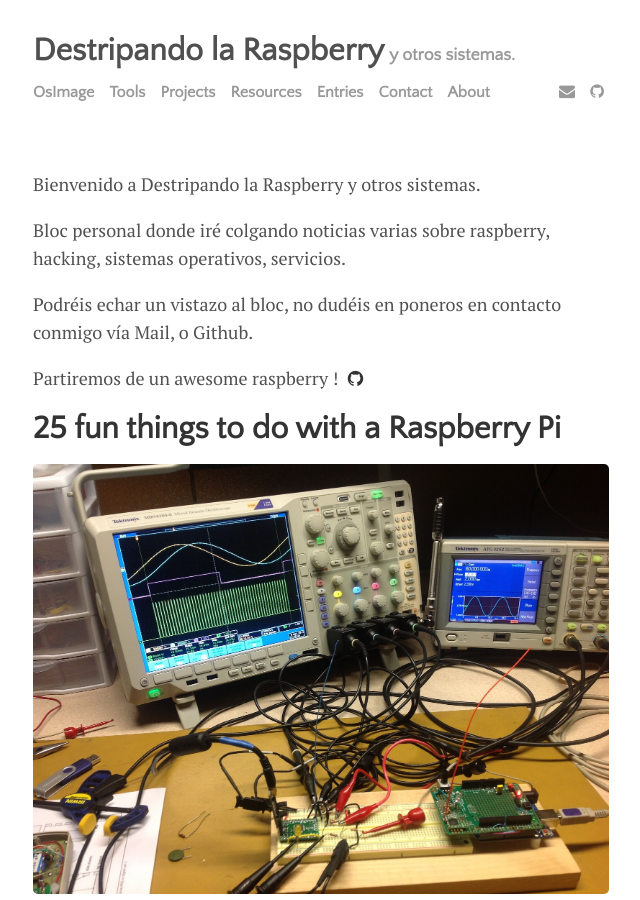
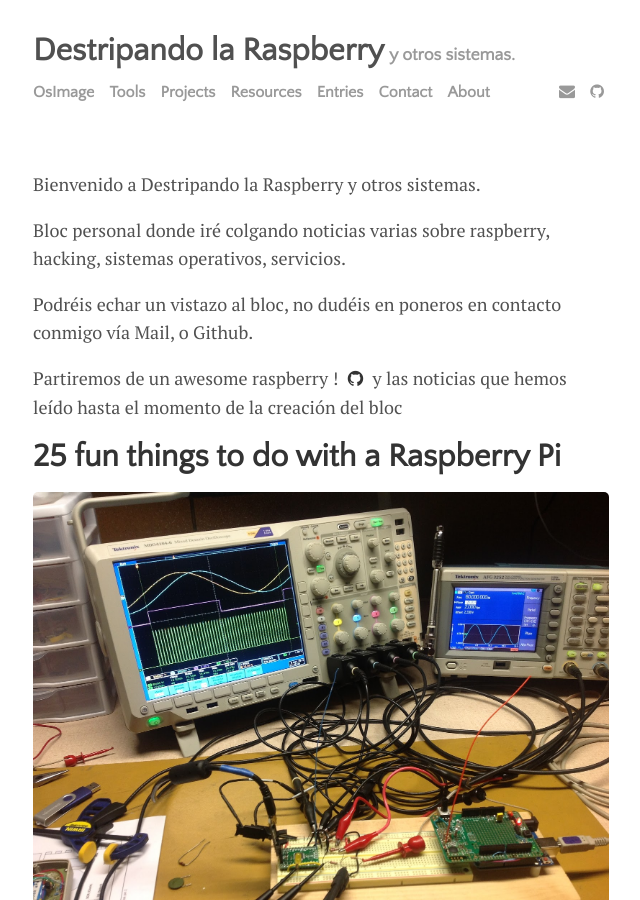
Before and after one commit to MrRastayoung/MrRastayoung.github.io, a Jekyll site: the page built from index.html, in a window 1280 px wide and 900 px high. Shown: the whole window, without its empty margins (319-959 px from the left). Built offline with Jekyll 4.4.1, drawn with Linux system fonts in a browser that asks for light colours; nearby versions of some CDN libraries; the list of posts is cut into pages by our own code.

Commit message:
MOdified

```diff
--- a/index.html
+++ b/index.html
@@ -12,7 +12,7 @@ Podréis echar un vistazo al bloc, no dudéis en poneros en contacto conmigo ví
 
 <p>Partiremos de un awesome raspberry !{% if site.author.awesome_git %}
   <a href="https://github.com/{{ site.author.awesome_git }}"><i class="fa fa-github" aria-hidden="true" target="_blank"></i></a>
-  {% endif %}</p>
+  {% endif %} y las noticias que hemos leído hasta el momento de la creación del bloc</p>
 
 
 </div>
```
